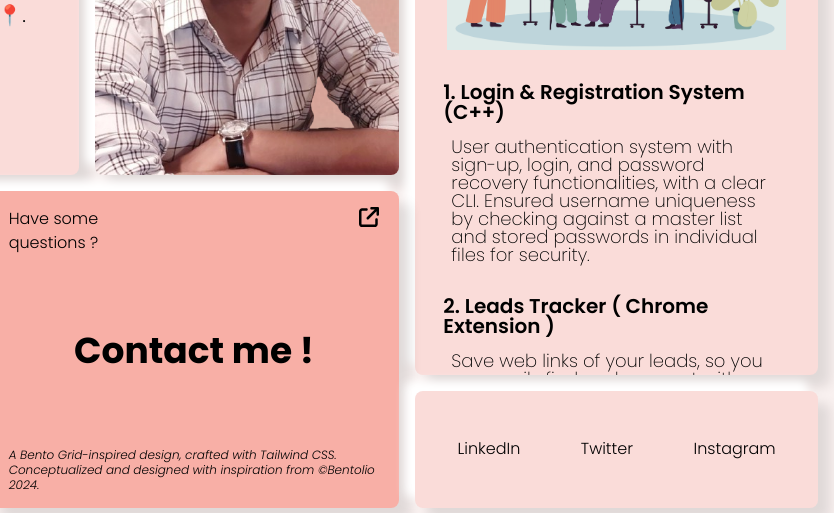
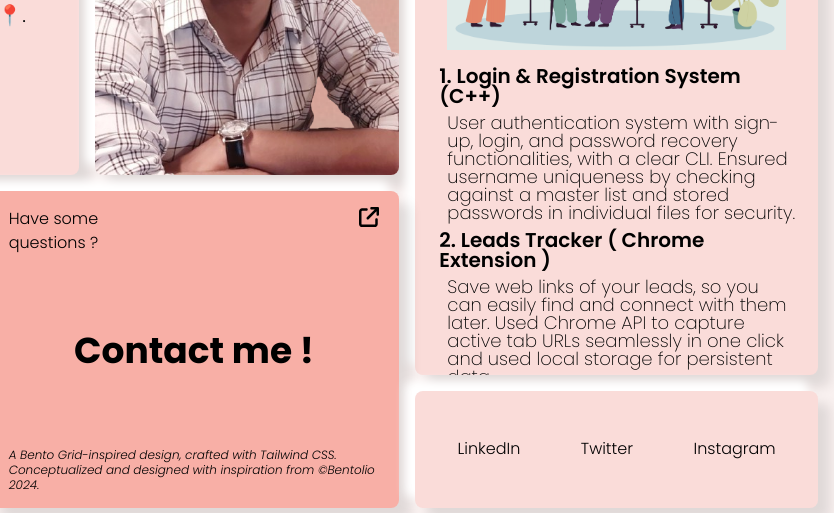
Before and after one commit to professorx2001/Bento-Portfolio, a website: page src/index.html in a window 1280 px wide. Shown: the part 284-797 px from the top of the page, 446-1280 px from the left. Drawn offline with Linux system fonts and the light colour scheme.

Commit message:
add dynamic tailwindcss style in project section

```diff
--- a/src/index.html
+++ b/src/index.html
@@ -154,9 +154,10 @@
           class="m-2 px-3 py-2 rounded-lg"
         />
 
-        <div id="project-list"  class="overflow-auto scroll-none">
+        <div id="project-list"  class="overflow-auto overflow-x-hidden scroll-none">
           <!-- All the projects are added dynamically using JS. -->
         </div>
+
       </div>
 
       <div
--- a/src/input.css
+++ b/src/input.css
@@ -103,42 +103,3 @@
   transition: none;
   transform: none;
 }
-
-#project-list div{
-  padding: 0.5rem;
-  margin: 0.5rem;
-
-}
-#project-list div h3{
-  margin-bottom: 0.5rem;
-  font-weight: 600;
-  line-height: 1;
-  font-size: 1.25rem;
-  font-family: "Poppins", serif;
-}
-#project-list div p {
-  padding: 0.5rem;
-  line-height: 1;
-  font-weight: 200;
-}
-
-@media (min-width: 640px) {
-  #project-list div p {
-      font-size: 0.875rem;
-      line-height: 1;
-  }
-}
-
-@media (min-width: 768px) {
-  #project-list div p {
-      font-size: 1rem;
-      line-height: 1;
-  }
-}
-
-@media (min-width: 1024px) {
-  #project-list div p {
-      font-size: 1.125rem;
-      line-height: 1;
-  }
-}
--- a/src/script.js
+++ b/src/script.js
@@ -43,9 +43,10 @@ document.addEventListener('DOMContentLoaded', () =>{
 
     projects.forEach( project => {
         const divEl = document.createElement('div')
+        divEl.classList.add('pl-3')
         divEl.innerHTML = `
-            <h3 class="">${project.id}. <a href="${project.url}" target = "_blank">${project.name}</a></h3>
-            <p>${project.desc}</p>
+            <h3 class="text-xl leading-none font-semibold">${project.id}. <a href="${project.url}" target = "_blank">${project.name}</a></h3>
+            <p class ="p-2 leading-none sm:text-sm md:text-base lg:text-lg sm:leading-none md:leading-none lg:leading-none font-extralight"">${project.desc}</p>
         `
         projectList.appendChild(divEl)
     })
```
Also changed, not shown: src/output.css, 2 other files.
